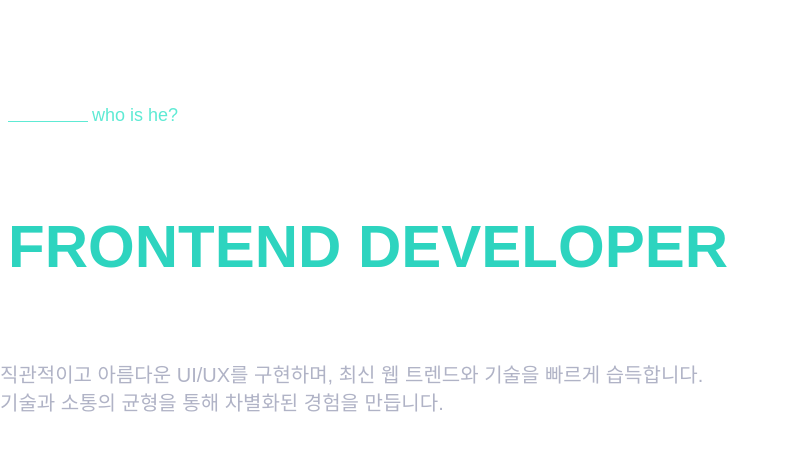
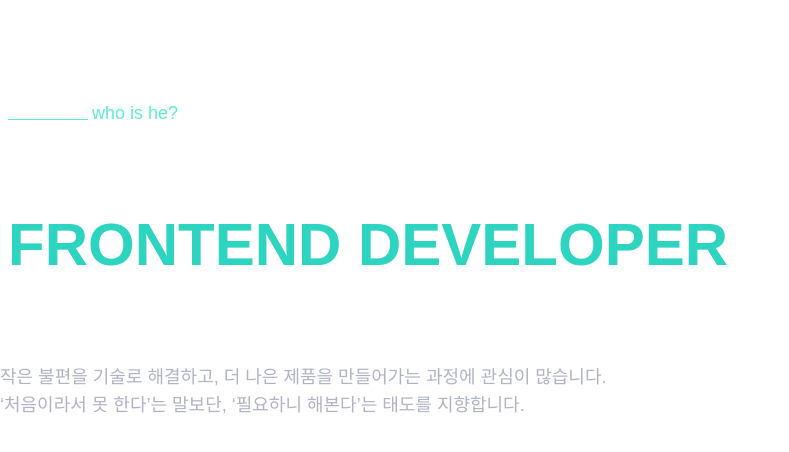
Before and after one commit to ckx9798/mj-space, a Next.js app: page / in a window 1280 px wide. Shown: the top 452 px of the page, without its empty margins (0-789 px from the left). Built offline with nearby package versions, Linux system fonts and the light colour scheme.

Commit message:
Feat: 메인 컴포넌트 텍스트 추가 및 블로그 오픈 구현

```diff
--- a/src/components/Home/Main.jsx
+++ b/src/components/Home/Main.jsx
@@ -1,3 +1,4 @@
+import { AnimatePresence, motion } from "framer-motion";
 import { ChevronRight, Milestone } from "lucide-react";
 
 import RecentPosts from "./RecentPost";
@@ -33,14 +34,16 @@ const IntroSection = () => {
           </span>
         </h1>
 
-        <span>"새로움에 도전하는 프론트엔드 개발자."</span>
+        <span className="text-md md:text-xl">
+          "할 줄 아는 것보다, 할 수 있게 되는 과정을 즐기는 개발자"
+        </span>
 
-        <p className="mb-10 text-sm leading-loose text-[#b0b3c6] md:text-xl">
+        <p className="mb-10 text-sm leading-loose text-[#b0b3c6] md:text-lg">
           <br />
-          직관적이고 아름다운 UI/UX를 구현하며, 최신 웹 트렌드와 기술을 빠르게
-          습득합니다.
+          작은 불편을 기술로 해결하고, 더 나은 제품을 만들어가는 과정에 관심이
+          많습니다.
           <br />
-          기술과 소통의 균형을 통해 차별화된 경험을 만듭니다.
+          ‘처음이라서 못 한다’는 말보단, ‘필요하니 해본다’는 태도를 지향합니다.
         </p>
       </div>
     </div>
@@ -71,11 +74,19 @@ const PostToggleButton = () => {
             />
           </button>
 
-          {isOpen && (
-            <div className="absolute left-0 top-full z-10 mt-8 w-full">
-              <RecentPosts />
-            </div>
-          )}
+          <AnimatePresence>
+            {isOpen && (
+              <motion.div
+                initial={{ opacity: 0, y: -10 }}
+                animate={{ opacity: 1, y: 0 }}
+                exit={{ opacity: 0, y: -10 }}
+                transition={{ duration: 0.3 }}
+                className="absolute left-0 top-full z-10 mt-8 w-full"
+              >
+                <RecentPosts />
+              </motion.div>
+            )}
+          </AnimatePresence>
         </div>
       </div>
     </div>
```
